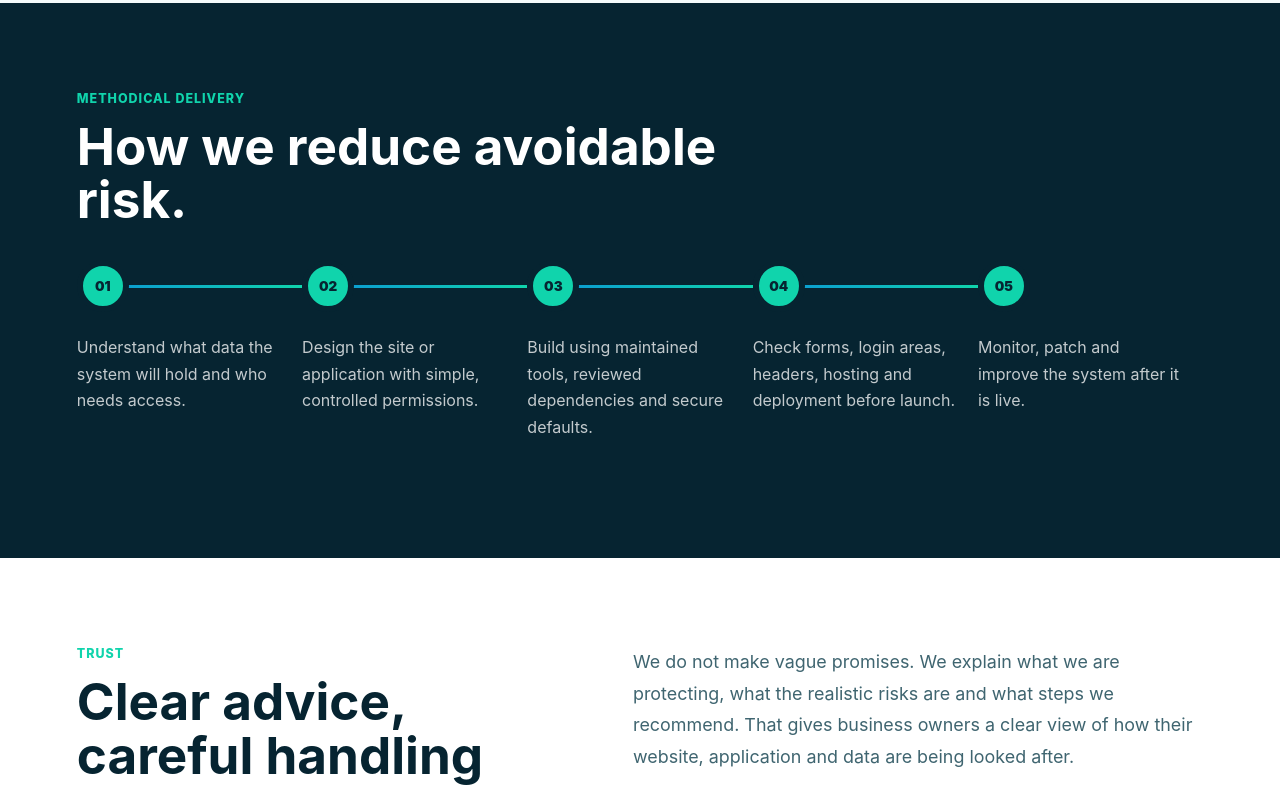
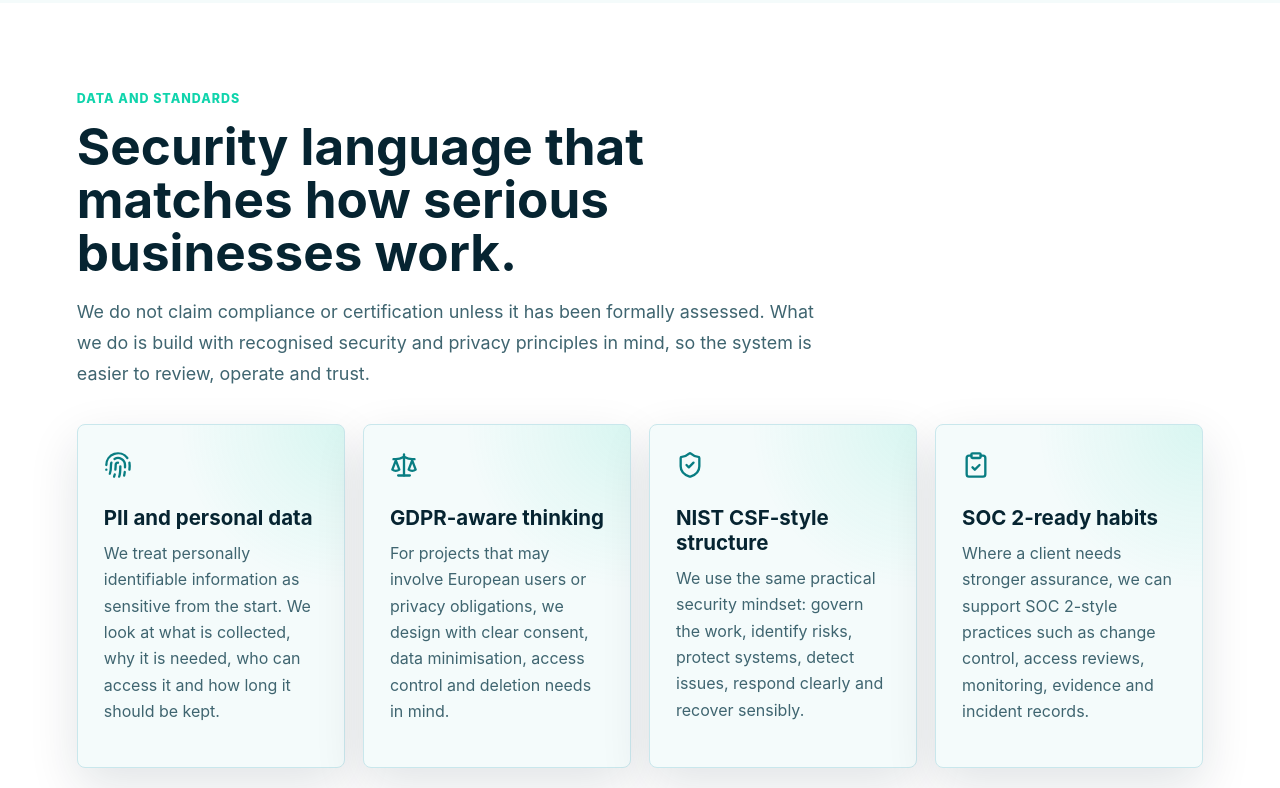
Before and after one commit to Jeffa2002/effectx-site, a Next.js app: page /security in a window 1280 px wide. Shown: the part 1840-2628 px from the top of the page. Built offline with nearby package versions, Linux system fonts and the light colour scheme.

Commit message:
Add security standards messaging

```diff
--- a/app/security/page.tsx
+++ b/app/security/page.tsx
@@ -1,9 +1,12 @@
 import Link from "next/link";
 import {
   ArrowRight,
+  ClipboardCheck,
   Eye,
   FileSearch,
+  Fingerprint,
   LockKeyhole,
+  Scale,
   ServerCog,
   ShieldCheck,
   Siren,
@@ -50,6 +53,29 @@ const securitySteps = [
   "Monitor, patch and improve the system after it is live.",
 ];
 
+const trustStandards = [
+  {
+    title: "PII and personal data",
+    text: "We treat personally identifiable information as sensitive from the start. We look at what is collected, why it is needed, who can access it and how long it should be kept.",
+    Icon: Fingerprint,
+  },
+  {
+    title: "GDPR-aware thinking",
+    text: "For projects that may involve European users or privacy obligations, we design with clear consent, data minimisation, access control and deletion needs in mind.",
+    Icon: Scale,
+  },
+  {
+    title: "NIST CSF-style structure",
+    text: "We use the same practical security mindset: govern the work, identify risks, protect systems, detect issues, respond clearly and recover sensibly.",
+    Icon: ShieldCheck,
+  },
+  {
+    title: "SOC 2-ready habits",
+    text: "Where a client needs stronger assurance, we can support SOC 2-style practices such as change control, access reviews, monitoring, evidence and incident records.",
+    Icon: ClipboardCheck,
+  },
+];
+
 export const metadata = {
   title: "Security",
   description:
@@ -93,6 +119,28 @@ export default function SecurityPage() {
         </div>
       </section>
 
+      <section className="section security-standards">
+        <div className="section-heading">
+          <p className="eyebrow">Data and standards</p>
+          <h2>Security language that matches how serious businesses work.</h2>
+          <p>
+            We do not claim compliance or certification unless it has been
+            formally assessed. What we do is build with recognised security and
+            privacy principles in mind, so the system is easier to review,
+            operate and trust.
+          </p>
+        </div>
+        <div className="standards-grid">
+          {trustStandards.map(({ title, text, Icon }) => (
+            <article className="standard-card" key={title}>
+              <Icon size={28} />
+              <h3>{title}</h3>
+              <p>{text}</p>
+            </article>
+          ))}
+        </div>
+      </section>
+
       <section className="section dark-section security-method">
         <div className="section-heading">
           <p className="eyebrow">Methodical delivery</p>
@@ -115,9 +163,10 @@ export default function SecurityPage() {
         </div>
         <p>
           We do not make vague promises. We explain what we are protecting, what
-          the realistic risks are and what steps we recommend. That gives
-          business owners a clear view of how their website, application and data
-          are being looked after.
+          the realistic risks are and what steps we recommend. That includes
+          plain-English advice about personal data, business records, access
+          controls, vulnerabilities and the evidence a client may need for their
+          own governance or compliance obligations.
         </p>
       </section>
 
--- a/app/styles.css
+++ b/app/styles.css
@@ -687,6 +687,42 @@ h3 {
   line-height: 1.65;
 }
 
+
+.security-standards {
+  background: #fff;
+}
+
+.standards-grid {
+  display: grid;
+  grid-template-columns: repeat(4, minmax(0, 1fr));
+  gap: 18px;
+}
+
+.standard-card {
+  min-height: 270px;
+  padding: 26px;
+  background:
+    radial-gradient(circle at 100% 0%, rgba(16, 212, 172, 0.12), transparent 38%),
+    var(--paper);
+  border: 1px solid var(--line);
+  border-radius: 8px;
+  box-shadow: var(--shadow);
+}
+
+.standard-card svg {
+  color: var(--teal);
+}
+
+.standard-card h3 {
+  margin-top: 22px;
+  font-size: 1.28rem;
+}
+
+.standard-card p {
+  color: var(--muted);
+  line-height: 1.65;
+}
+
 .security-method {
   overflow: hidden;
 }
@@ -921,6 +957,7 @@ h3 {
   .service-grid.large,
   .work-grid,
   .security-grid,
+  .standards-grid,
   .process-flow {
     grid-template-columns: repeat(2, minmax(0, 1fr));
   }
@@ -1062,6 +1099,7 @@ h3 {
   .service-grid.large,
   .work-grid,
   .security-grid,
+  .standards-grid,
   .process-flow {
     grid-template-columns: 1fr;
   }
```
